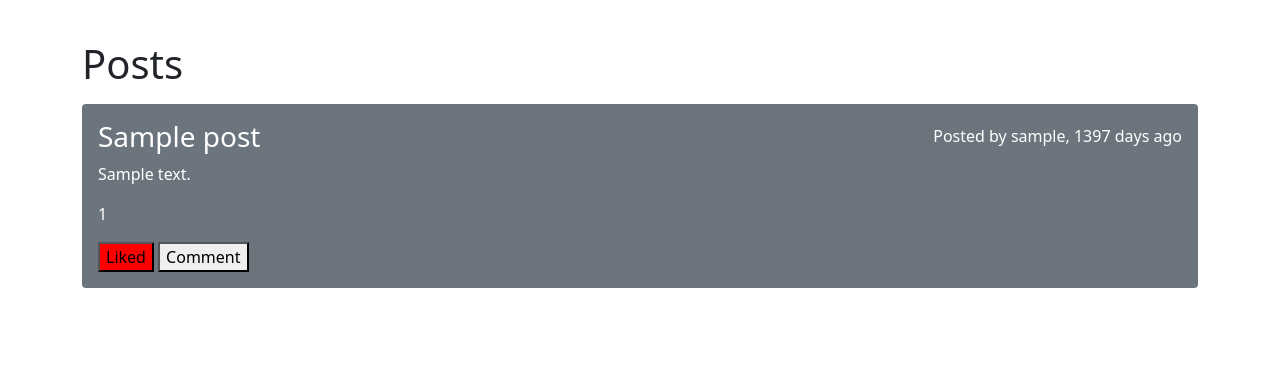
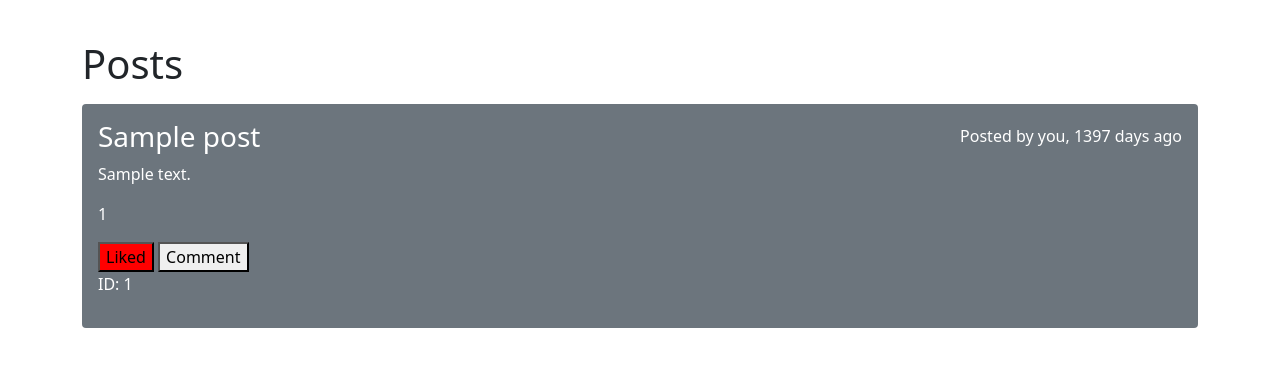
Before and after one commit to sudo-amancodes/stock-whisperers, a Flask app: page /posts in a window 1280 px wide. Shown: the part 56-423 px from the top of the page. Run offline with Flask 3, Linux system fonts and the light colour scheme; a user stored in the database is signed in; tables that the repository leaves empty hold one stand-in row (values such as "Sample post"); parts of the project's set-up code (start-up, migrations or seed data) failed here and were passed over.

Commit message:
Added initial comments view

```diff
--- a/templates/posts.html
+++ b/templates/posts.html
@@ -20,7 +20,14 @@
     <div class="container bg-secondary p-3 mb-5 rounded" style="color: white;">
         <div class="d-inline-flex align-items-center justify-content-between w-100">
             <h3>{{ post.title }}</h3>
+            {% if user.is_authenticated and user.user_id == creator.user_id %}
+            <!-- TODO: Add edit and delete buttons -->
+            <!-- <a href="/posts/edit/{{ post.post_id }}"><button>Edit</button></a>
+            <a href="/posts/delete/{{ post.post_id }}"><button>Delete</button></a> -->
+            <h6>Posted by you, {{ post.date_posted|time_ago }}</h6>
+            {% else %}
             <h6>Posted by {{ creator.username }}, {{ post.date_posted|time_ago }}</h6>
+            {% endif %}
         </div>
 
         <div class="container p-0">
@@ -38,6 +45,17 @@
                 {% endif %}
                 <button>Comment</button>
             </div>
+        </div>
+        <div class="comments-container container p-0">
+            <p>ID: {{ post.post_id }}</p>
+            {% for comment in post.comments %}
+            <div class="comment-container container p-0">
+                <h6>{{ comment.user_comments.username }}</h6>
+                <div class="d-inline-flex align-items-center w-100 ps-3 border-start">
+                    <p class="m-0 p-2">{{ comment.content }}</p>
+                </div>
+            </div>
+            {% endfor %}
         </div>
     </div>
 
```
